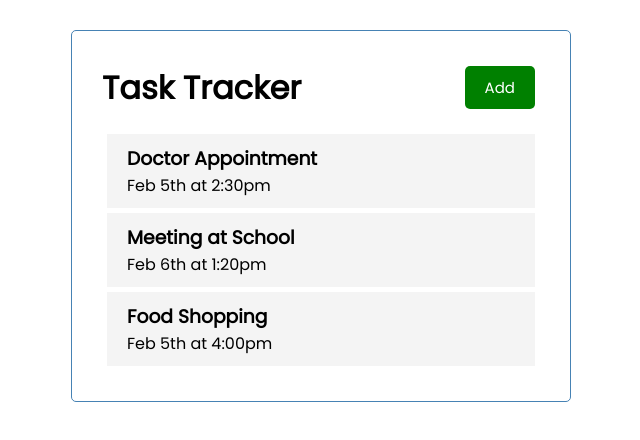
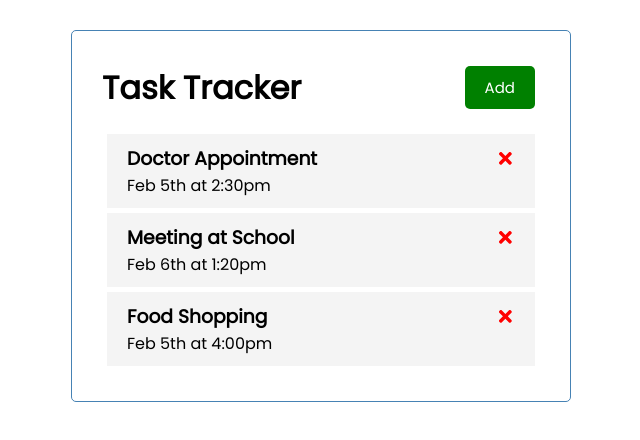
Before and after one commit to lewisyl/react-task-tracker, a React (Create React App) app: page / in a window 1280 px wide. Shown: the top 440 px of the page, without its empty margins (319-959 px from the left). Built offline with nearby package versions, Linux system fonts and the light colour scheme.

Commit message:
adding delete func

```diff
--- a/src/App.js
+++ b/src/App.js
@@ -24,10 +24,15 @@
 		},
 	]);
 
+	// Delete Task
+	const deleteTask = (id) => {
+		console.log("delete", id);
+	};
+
 	return (
 		<div className="container">
 			<Header title="Task Tracker" />
-			<Tasks tasks={tasks} />
+			<Tasks tasks={tasks} onDelete={deleteTask} />
 		</div>
 	);
 }
--- a/src/components/Task.js
+++ b/src/components/Task.js
@@ -1,7 +1,15 @@
-const Task = ({ task }) => {
+import { FaTimes } from "react-icons/fa";
+
+const Task = ({ task, onDelete }) => {
 	return (
 		<div className="task">
-			<h3>{task.text}</h3>
+			<h3>
+				{task.text}{" "}
+				<FaTimes
+					style={{ color: "red", cursor: "pointer" }}
+					onClick={() => onDelete(task.id)}
+				/>
+			</h3>
 			<p>{task.day}</p>
 		</div>
 	);
--- a/src/components/Tasks.js
+++ b/src/components/Tasks.js
@@ -1,9 +1,9 @@
 import Task from "./Task";
-const Tasks = ({ tasks }) => {
+const Tasks = ({ tasks, onDelete }) => {
 	return (
 		<>
 			{tasks.map((task) => (
-				<Task key={task.id} task={task} />
+				<Task key={task.id} task={task} onDelete={onDelete} />
 			))}
 		</>
 	);
```
